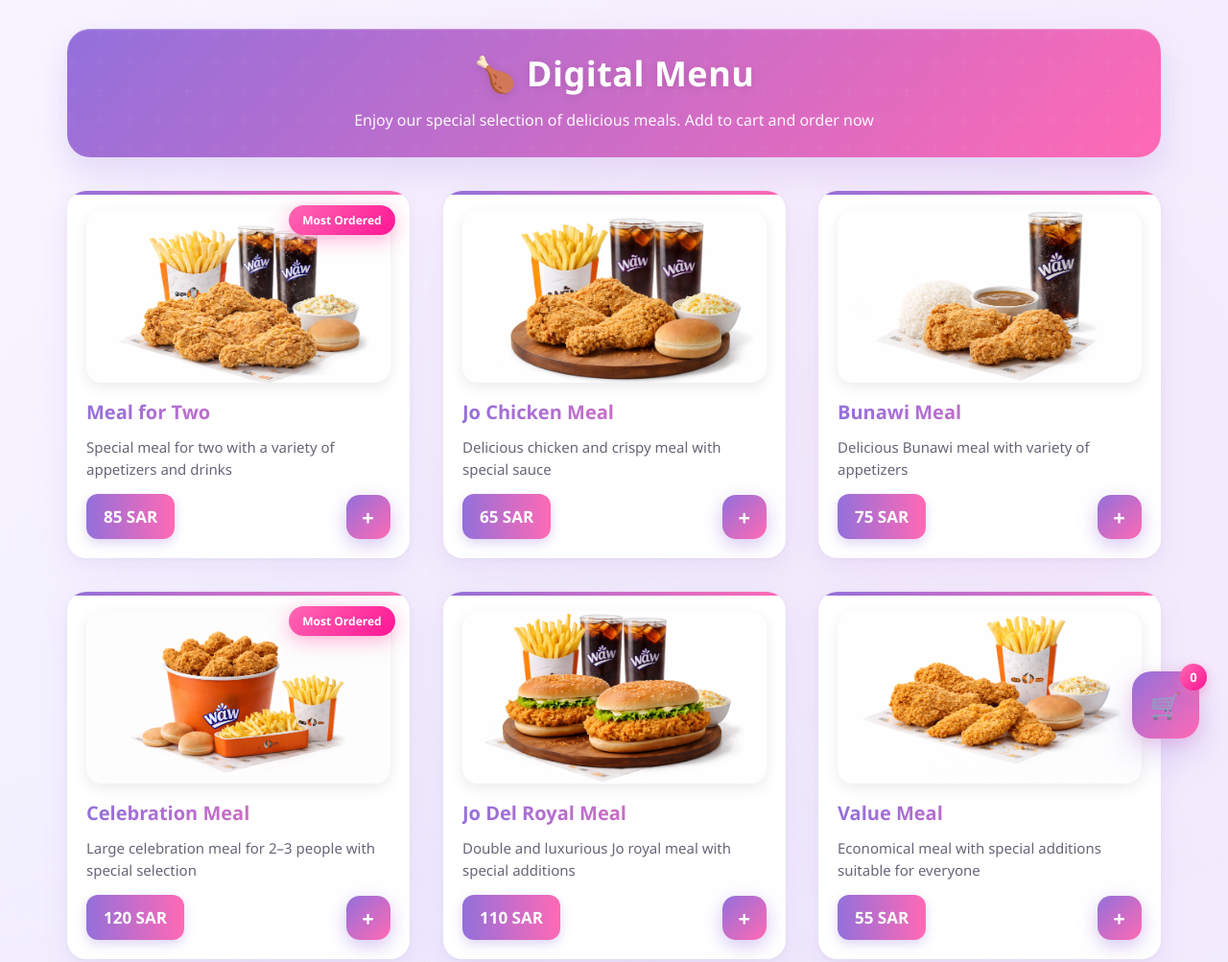
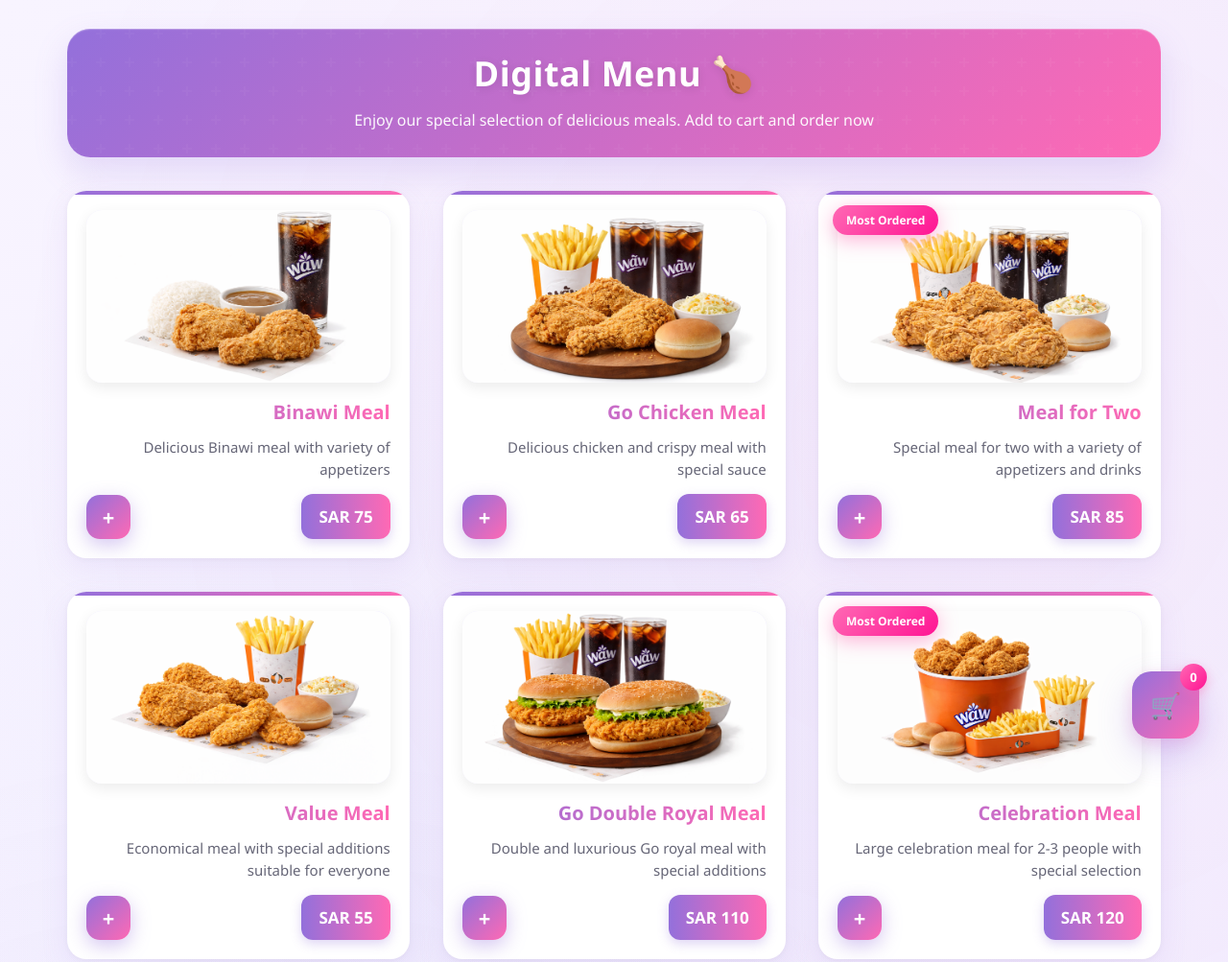
Before and after one commit to Tojjarplus/Gocarspyen, a plain HTML site: page digitalmenu.html in a window 1280 px wide. Shown: the top 1003 px of the page at 96% size. Drawn offline with Linux system fonts and the light colour scheme.

Commit message:
Update digitalmenu.html

```diff
--- a/digitalmenu.html
+++ b/digitalmenu.html
@@ -1,5 +1,5 @@
 <!DOCTYPE html>
-<html lang="en" dir="ltr">
+<html lang="ar" dir="rtl">
 <head>
 <meta charset="UTF-8">
 <meta name="viewport" content="width=device-width, initial-scale=1.0, maximum-scale=1.0, user-scalable=no">
@@ -233,7 +233,7 @@ body::before {
 .popular-badge {
   position: absolute;
   top: 15px;
-  right: 15px;
+  left: 15px;
   background: linear-gradient(135deg, #ff69b4 0%, #ff1493 100%);
   color: white;
   padding: 6px 14px;
@@ -1074,20 +1074,20 @@ body::before {
 .card:nth-child(9) { animation-delay: 0.9s; }
 .card:nth-child(10) { animation-delay: 1s; }
 
-/* Arabic text improvements */
+/* تحسينات للنص العربي */
 body {
   line-height: 1.6;
-  text-align: left;
+  text-align: right;
   font-weight: 500;
 }
 
-/* Smooth scrolling improvements */
+/* تحسينات للتمرير السلس */
 .cart-items, .modifier-content, .modifier-options, .modal-content {
   scrollbar-width: thin;
   scrollbar-color: #9370db #f0ebff;
 }
 
-/* Main colors used */
+/* الألوان الرئيسية المستخدمة */
 :root {
   --primary-purple: #9370db;
   --primary-pink: #ff69b4;
@@ -1294,13 +1294,13 @@ const menuItems = [
       options: [
         { id: 1, name: "3 pieces normal chicken", desc: "3 PCS Normal CH" },
         { id: 2, name: "3 pieces spicy chicken", desc: "3 PCS Spicy CH" },
-        { id: 3, name: "3 pieces mix chicken", desc: "3 PCS MIX CH" }
+        { id: 3, name: "3 pieces mixed chicken", desc: "3 PCS MIX CH" }
       ]
     }
   },
   {
     id: 2,
-    name: "Jo Chicken Meal",
+    name: "Go Chicken Meal",
     description: "Delicious chicken and crispy meal with special sauce",
     price: 65,
     image: "images/item2.png",
@@ -1311,14 +1311,14 @@ const menuItems = [
       options: [
         { id: 1, name: "4 pieces normal chicken", desc: "4 PCS Normal CH" },
         { id: 2, name: "4 pieces spicy chicken", desc: "4 PCS Spicy CH" },
-        { id: 3, name: "4 pieces mix chicken", desc: "4 PCS MIX CH" }
+        { id: 3, name: "4 pieces mixed chicken", desc: "4 PCS MIX CH" }
       ]
     }
   },
   {
     id: 3,
-    name: "Bunawi Meal",
-    description: "Delicious Bunawi meal with variety of appetizers",
+    name: "Binawi Meal",
+    description: "Delicious Binawi meal with variety of appetizers",
     price: 75,
     image: "images/item3.png",
     popular: false,
@@ -1328,14 +1328,14 @@ const menuItems = [
       options: [
         { id: 1, name: "5 pieces normal tender", desc: "5 PCS Normal TEND" },
         { id: 2, name: "5 pieces spicy tender", desc: "5 PCS Spicy TEND" },
-        { id: 3, name: "5 pieces mix tender", desc: "5 PCS MIX TEND" }
+        { id: 3, name: "5 pieces mixed tender", desc: "5 PCS MIX TEND" }
       ]
     }
   },
   {
     id: 4,
     name: "Celebration Meal",
-    description: "Large celebration meal for 2–3 people with special selection",
+    description: "Large celebration meal for 2-3 people with special selection",
     price: 120,
     image: "images/item4.png",
     popular: true,
@@ -1345,14 +1345,14 @@ const menuItems = [
       options: [
         { id: 1, name: "6 pieces normal", desc: "6 PCS Normal" },
         { id: 2, name: "8 pieces spicy", desc: "8 PCS Spicy" },
-        { id: 3, name: "10 pieces mix", desc: "10 PCS MIX" }
+        { id: 3, name: "10 pieces mixed", desc: "10 PCS MIX" }
       ]
     }
   },
   {
     id: 5,
-    name: "Jo Del Royal Meal",
-    description: "Double and luxurious Jo royal meal with special additions",
+    name: "Go Double Royal Meal",
+    description: "Double and luxurious Go royal meal with special additions",
     price: 110,
     image: "images/item5.png",
     popular: false,
@@ -1362,7 +1362,7 @@ const menuItems = [
       options: [
         { id: 1, name: "6 pieces fillet normal", desc: "6 PCS Fillet Normal" },
         { id: 2, name: "6 pieces fillet spicy", desc: "6 PCS Fillet Spicy" },
-        { id: 3, name: "8 pieces wings mix", desc: "8 PCS Wings MIX" }
+        { id: 3, name: "8 pieces wings mixed", desc: "8 PCS Wings MIX" }
       ]
     }
   },
@@ -1379,7 +1379,7 @@ const menuItems = [
       options: [
         { id: 1, name: "2 pieces normal chicken", desc: "2 PCS CH Normal" },
         { id: 2, name: "3 pieces spicy chicken", desc: "3 PCS CH Spicy" },
-        { id: 3, name: "2 pieces tender mix", desc: "2 PCS TEND Mix" }
+        { id: 3, name: "2 pieces mixed tender", desc: "2 PCS TEND Mix" }
       ]
     }
   },
@@ -1391,19 +1391,19 @@ const menuItems = [
     image: "images/item7.png",
     popular: false,
     modifiers: {
-      title: "Choose Royal Bundle *",
+      title: "Choose Royal Package *",
       subtitle: "Please choose 1",
       options: [
         { id: 1, name: "8 pieces normal", desc: "8 PCS Normal" },
         { id: 2, name: "10 pieces spicy", desc: "10 PCS Spicy" },
-        { id: 3, name: "12 pieces mix", desc: "12 PCS MIX" }
+        { id: 3, name: "12 pieces mixed", desc: "12 PCS MIX" }
       ]
     }
   },
   {
     id: 8,
     name: "Golden Chicken Rice Feast",
-    description: "Chicken feast with delicious golden rice and special spices",
+    description: "Chicken feast with special golden rice and spices",
     price: 130,
     image: "images/item8.png",
     popular: true,
@@ -1413,7 +1413,7 @@ const menuItems = [
       options: [
         { id: 1, name: "Whole chicken normal", desc: "Whole CH Normal" },
         { id: 2, name: "Whole chicken spicy", desc: "Whole CH Spicy" },
-        { id: 3, name: "Mix chicken and tender", desc: "Mix CH & TEND" }
+        { id: 3, name: "Mixed chicken and tender", desc: "Mix CH & TEND" }
       ]
     }
   },
@@ -1430,7 +1430,7 @@ const menuItems = [
       options: [
         { id: 1, name: "4 pieces normal + fries", desc: "4 PCS Normal + Fries" },
         { id: 2, name: "4 pieces spicy + fries", desc: "4 PCS Spicy + Fries" },
-        { id: 3, name: "6 pieces mix + drink", desc: "6 PCS Mix + Drink" }
+        { id: 3, name: "6 pieces mixed + drink", desc: "6 PCS Mix + Drink" }
       ]
     }
   },
@@ -1447,7 +1447,7 @@ const menuItems = [
       options: [
         { id: 1, name: "6 pieces normal tender", desc: "6 PCS TEND Normal" },
         { id: 2, name: "8 pieces spicy tender", desc: "8 PCS TEND Spicy" },
-        { id: 3, name: "10 pieces mix tender", desc: "10 PCS TEND Mix" }
+        { id: 3, name: "10 pieces mixed tender", desc: "10 PCS TEND Mix" }
       ]
     }
   }
@@ -1800,7 +1800,7 @@ function getUserLocation() {
   locationStatus.style.color = '#9370db';
 
   if (!navigator.geolocation) {
-    locationStatus.textContent = 'Browser does not support location detection. We will contact you to confirm the address.';
+    locationStatus.textContent = 'Browser does not support location detection. We will contact you to confirm address.';
     locationStatus.style.color = '#ff4757';
     return;
   }
@@ -1812,12 +1812,12 @@ function getUserLocation() {
       userLocation = { lat, lng };
 
       // Format location for display
-      locationStatus.textContent = `✓ Location detected successfully`;
+      locationStatus.textContent = `✓ Location determined successfully`;
       locationStatus.style.color = '#10b981';
     },
     (error) => {
       let errorMessage = 'Unable to get location. ';
-      errorMessage += 'We will contact you to confirm the address.';
+      errorMessage += 'We will contact you to confirm address.';
 
       locationStatus.textContent = errorMessage;
       locationStatus.style.color = '#ff4757';
```
